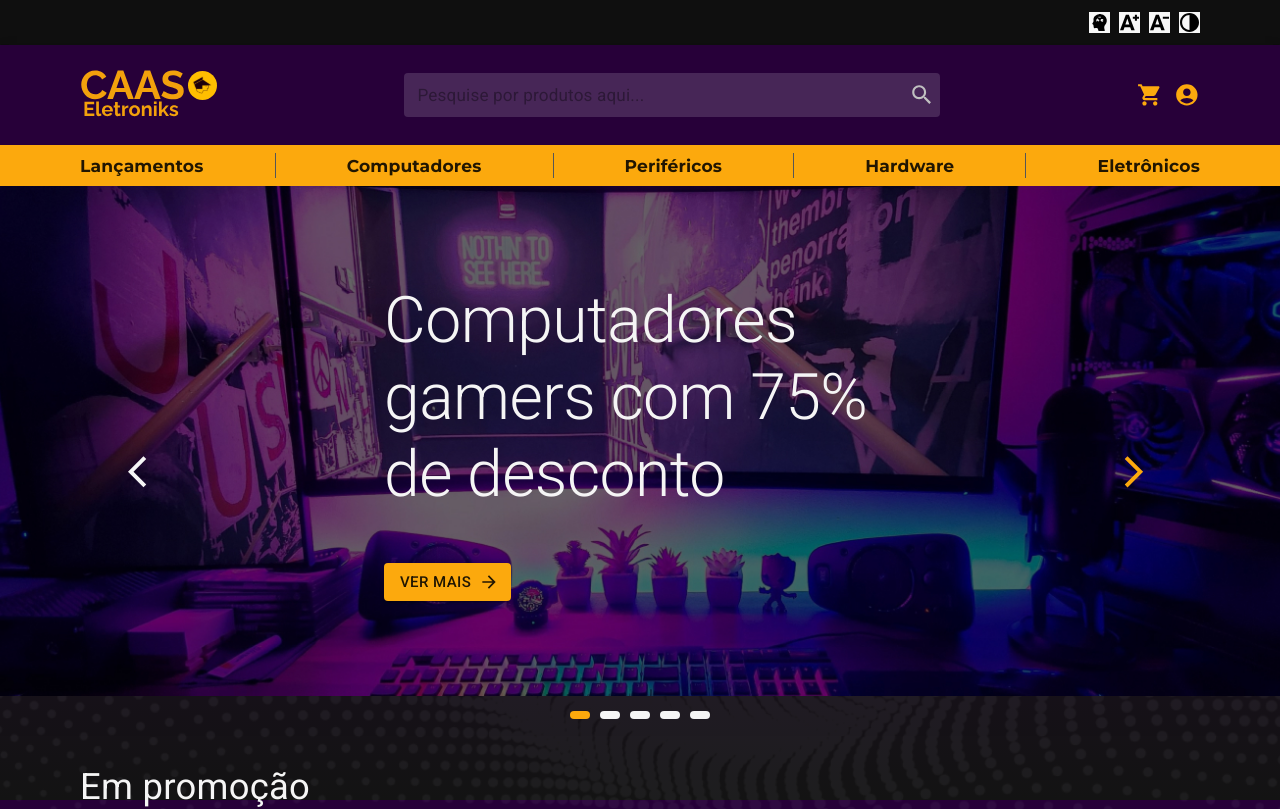
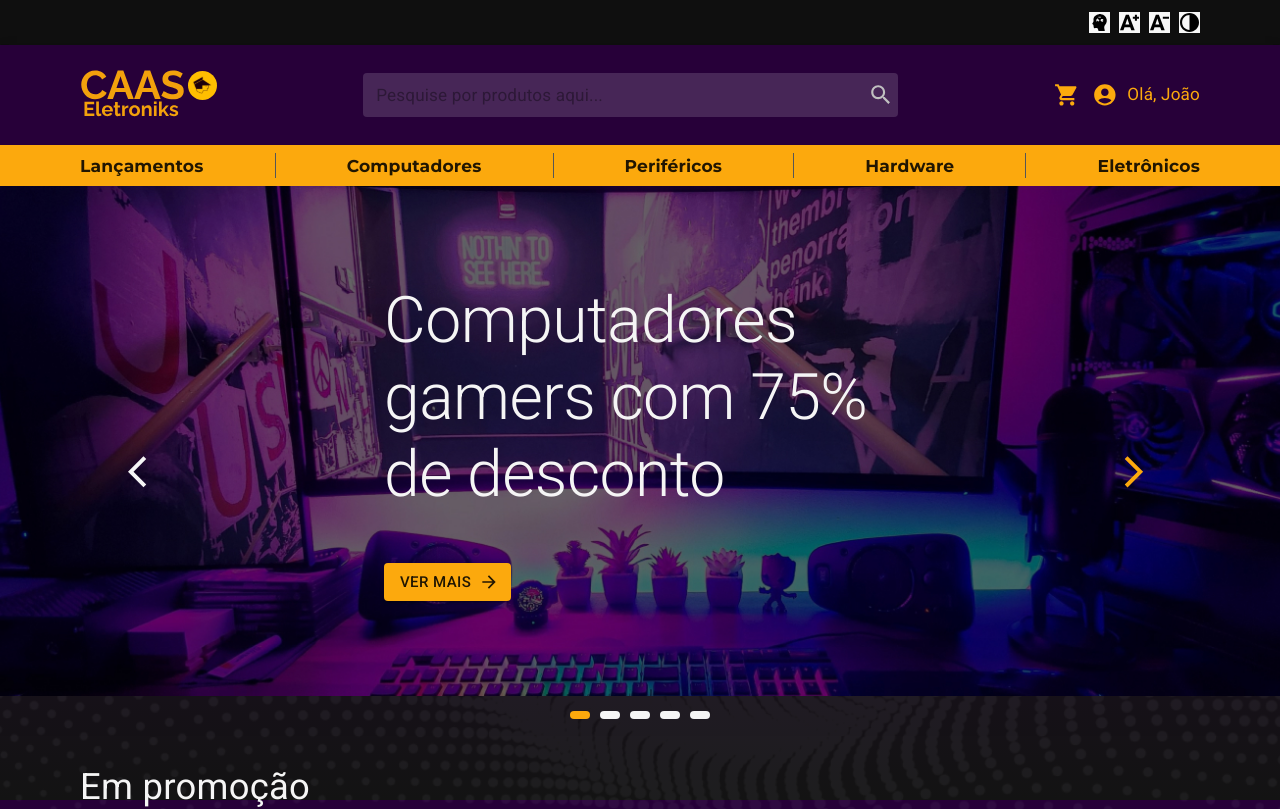
Before and after one commit to Ryrden/SCC-0560-Caaso-Eletroniks, a React (Vite) app: page / in a window 1280 px wide. Shown: the top 809 px of the page. Built offline with nearby package versions, Linux system fonts and the light colour scheme.

Commit message:
adicionado informação do usuario logado

```diff
--- a/src/components/NavBar/NavBar.tsx
+++ b/src/components/NavBar/NavBar.tsx
@@ -117,8 +117,16 @@ const NavBar = () => {
                 >
                     <AccountCircle />
                 </IconButton>
-                <p>Perfil</p>
+                <Typography
+                    variant="body1"
+                    noWrap
+                    component="div"
+
+                >
+                    Olá, João
+                </Typography>
             </MenuItem>
+
         </Menu>
     );
 
@@ -174,6 +182,14 @@ const NavBar = () => {
                                 className="navbar-icon"
                             >
                                 <AccountCircle />
+                                <Typography
+                                    variant="body1"
+                                    noWrap
+                                    component="div"
+                                    sx={{marginLeft: "10px"}}
+                                >
+                                    Olá, João
+                                </Typography>
                             </IconButton>
                         </Box>
                         <Box sx={{ display: { xs: "flex", md: "none" } }}>
@@ -207,7 +223,7 @@ const NavBar = () => {
                         }}
                         open={Boolean(anchorEl)}
                         onClose={handleMenuClose}
-                                sx={{ padding: "0"}}
+                        sx={{ padding: "0" }}
                     >
                         <Link to="/login" style={{ textDecoration: "none", color: "black" }}>
                             <MenuItem onClick={handleMenuClose}>Meu perfil</MenuItem>
```
Lines whose indentation alone changed are shown as unchanged.
